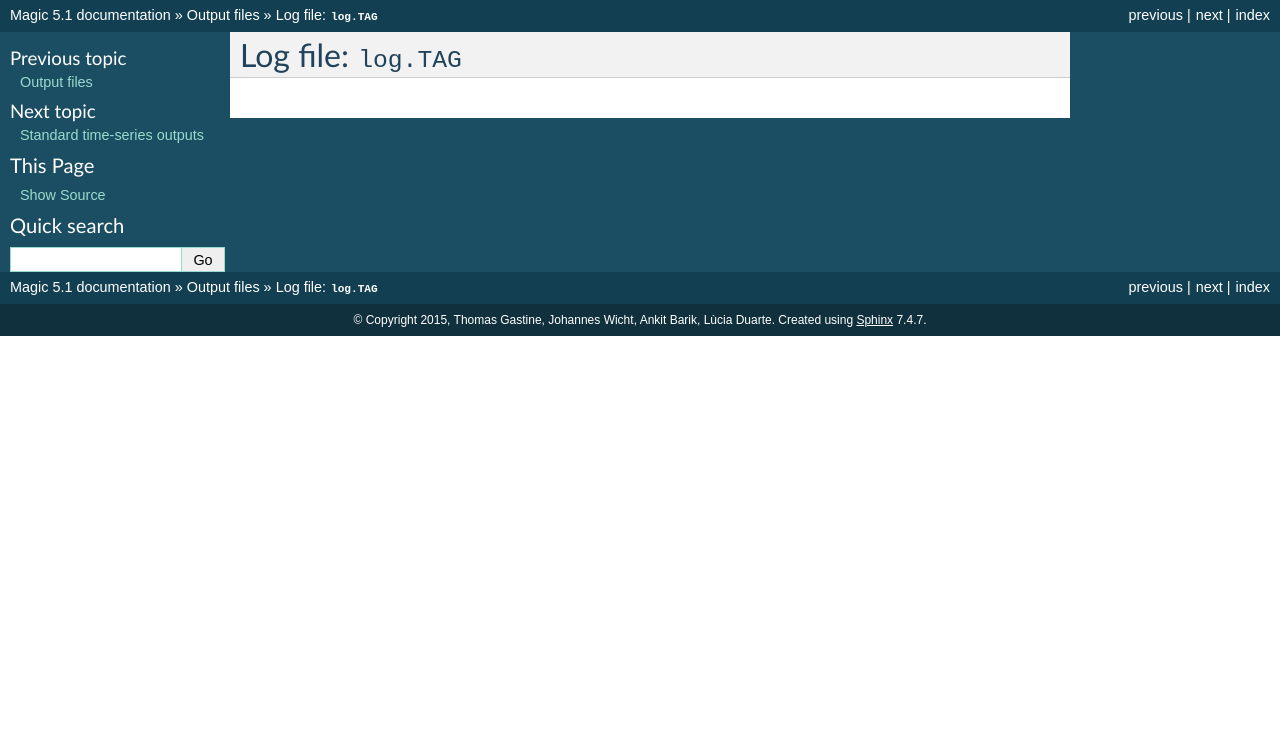
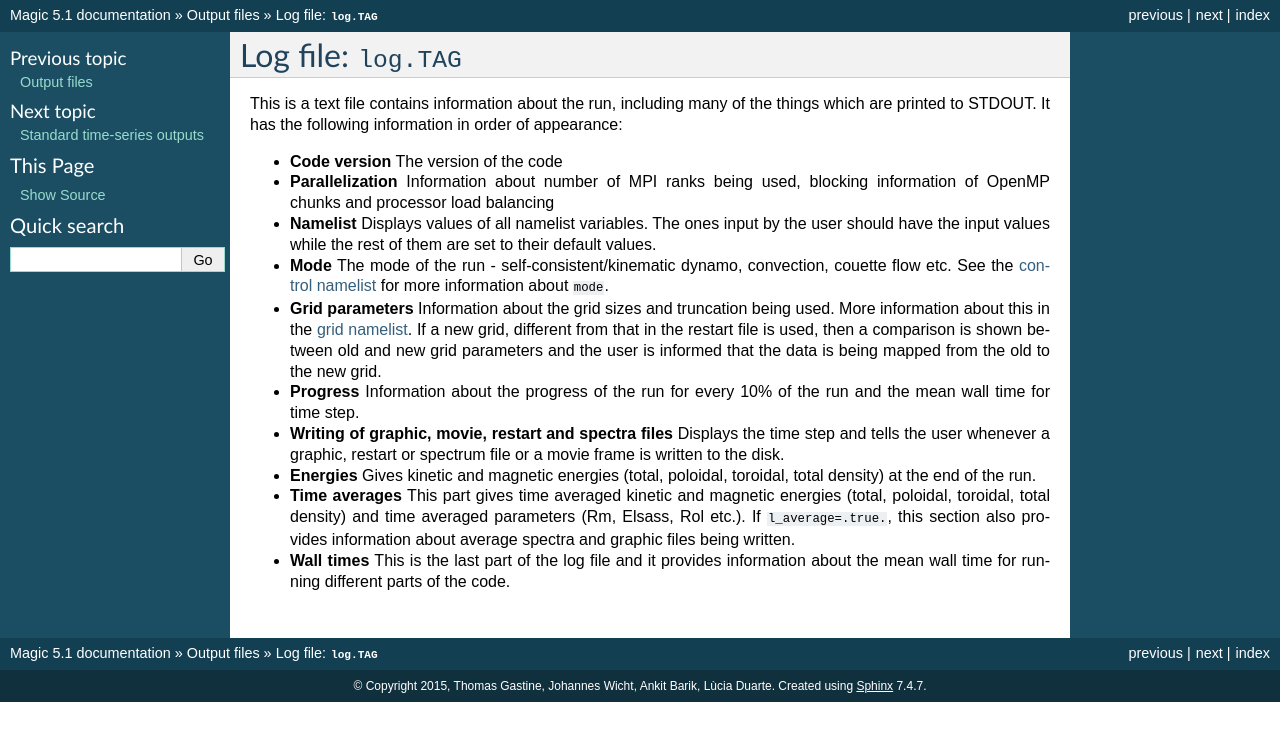
Before and after one commit to magic-sph/magic, a Sphinx documentation site: the page built from doc/sphinx/outputFiles/logFile.rst, in a window 1280 px wide. Shown: the top 741 px of the page. Built offline with Sphinx 7.4.7, drawn with Linux system fonts in a browser that asks for light colours.

Commit message:
Added doc for log file.

```diff
--- a/doc/sphinx/outputFiles/logFile.rst
+++ b/doc/sphinx/outputFiles/logFile.rst
@@ -2,3 +2,25 @@
 
 Log file: ``log.TAG``
 =====================
+
+This is a text file contains information about the run, including many of the things which are printed to STDOUT. It has the following information in order of appearance:
+
+* **Code version** The version of the code
+
+* **Parallelization** Information about number of MPI ranks being used, blocking information of OpenMP chunks and processor load balancing
+
+* **Namelist** Displays values of all namelist variables. The ones input by the user should have the input values while the rest of them are set to their default values.
+
+* **Mode** The mode of the run - self-consistent/kinematic dynamo, convection, couette flow etc. See the :ref:`control namelist <secControlNml>` for more information about ``mode``.
+
+* **Grid parameters** Information about the grid sizes and truncation being used. More information about this in the :ref:`grid namelist <secGridNml>`. If a new grid, different from that in the restart file is used, then a comparison is shown between old and new grid parameters and the user is informed that the data is being mapped from the old to the new grid.
+
+* **Progress** Information about the progress of the run for every 10% of the run and the mean wall time for time step.
+
+* **Writing of graphic, movie, restart and spectra files** Displays the time step and tells the user whenever a graphic,  restart or spectrum file or a movie frame is written to the disk.
+
+* **Energies** Gives kinetic and magnetic energies (total, poloidal, toroidal, total density) at the end of the run.
+
+* **Time averages**  This part gives time averaged kinetic and magnetic energies (total, poloidal, toroidal, total density) and time averaged parameters (Rm, Elsass, Rol etc.). If ``l_average=.true.``, this section also provides information about average spectra and graphic files being written.
+
+* **Wall times** This is the last part of the log file and it provides information about the mean wall time for running different parts of the code.
```
